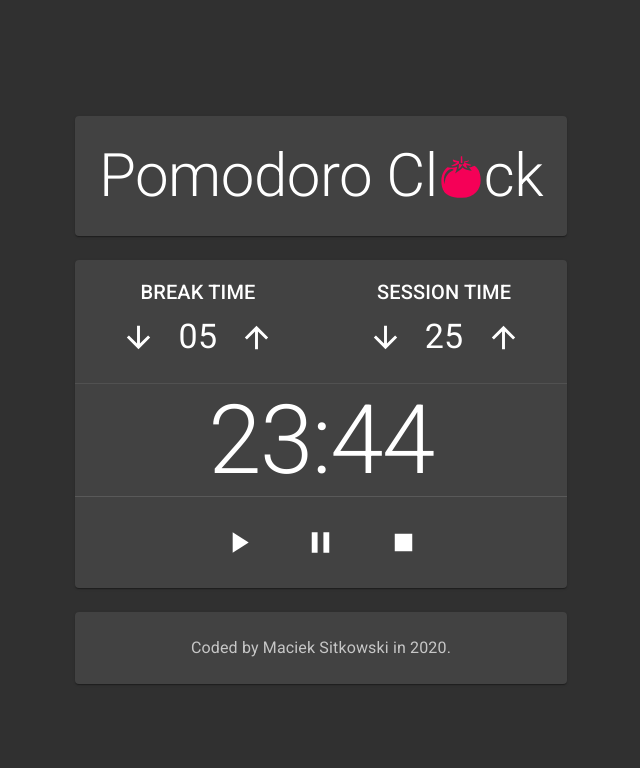
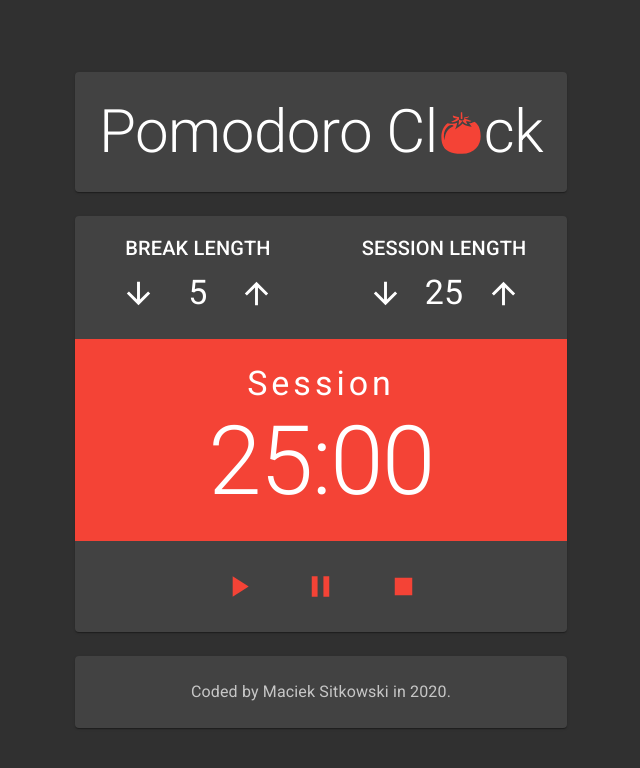
Before and after one commit to sitek94/pomodoro-clock, a React (Create React App) app: page / in a window 1280 px wide. Shown: the top 768 px of the page, without its empty margins (319-959 px from the left). Built offline with nearby package versions, Linux system fonts and the light colour scheme.

Commit message:
Add basic timer functionality

```diff
--- a/public/index.html
+++ b/public/index.html
@@ -10,6 +10,7 @@
       content="Web site created using create-react-app"
     />
     <link rel="apple-touch-icon" href="%PUBLIC_URL%/logo192.png" />
+
     <link rel="stylesheet" href="https://fonts.googleapis.com/css?family=Roboto:300,400,500,700&display=swap" />
     <!--
       manifest.json provides metadata used when your web app is installed on a
@@ -40,5 +41,6 @@
       To begin the development, run `npm start` or `yarn start`.
       To create a production bundle, use `npm run build` or `yarn build`.
     -->
+    <script src="https://cdn.freecodecamp.org/testable-projects-fcc/v1/bundle.js"></script>
   </body>
 </html>
--- a/src/App.js
+++ b/src/App.js
@@ -13,6 +13,9 @@ import Footer from './components/Footer';
 const theme = createMuiTheme({
   palette: {
     type: 'dark',
+    primary: {
+      main: '#f44336'
+    }
   },
 });
 
--- a/src/components/Controls.js
+++ b/src/components/Controls.js
@@ -4,8 +4,7 @@ import IconButton from '@material-ui/core/IconButton';
 import PlayArrowIcon from '@material-ui/icons/PlayArrow';
 import PauseIcon from '@material-ui/icons/Pause';
 import StopIcon from '@material-ui/icons/Stop';
-import { makeStyles } from '@material-ui/core/styles';
-
+import { makeStyles, useTheme } from '@material-ui/core/styles';
 
 const useStyles = makeStyles((theme) => ({
   root: {
@@ -14,23 +13,40 @@ const useStyles = makeStyles((theme) => ({
     display: 'grid',
     gridTemplateColumns: 'repeat(3, 1fr)',
     justifyItems: 'center',
-    padding: theme.spacing(2, 0)
+    padding: theme.spacing(2, 0),
   },
 }));
 
-export default function Controls() {
+export default function Controls({
+  onStartClick,
+  onPauseClick,
+  onStopClick,
+  phase
+}) {
   const classes = useStyles();
+  const theme = useTheme();
+
+  const color = phase === 'break' ? theme.palette.success.main : theme.palette.primary.main;
 
   return (
     <div className={classes.root}>
-      <IconButton aria-label="start the timer">
-        <PlayArrowIcon fontSize="large" />
+      <IconButton
+        aria-label="start the timer"
+        onClick={onStartClick}
+      >
+        <PlayArrowIcon fontSize="large" style={{ color }} />
       </IconButton>
-      <IconButton aria-label="pause the timer">
-        <PauseIcon fontSize="large" />
+      <IconButton
+        aria-label="pause the timer"
+        onClick={onPauseClick}
+      >
+        <PauseIcon fontSize="large" style={{ color }}/>
       </IconButton>
-      <IconButton aria-label="stop the timer">
-        <StopIcon fontSize="large" />
+      <IconButton
+        aria-label="stop the timer"
+        onClick={onStopClick}
+      >
+        <StopIcon fontSize="large" style={{ color }}/>
       </IconButton>
     </div>
   );
--- a/src/components/Header.js
+++ b/src/components/Header.js
@@ -16,10 +16,12 @@ const useStyles = makeStyles((theme) => ({
   },
   icon: {
     fontSize: 46,
+
   },
   svg: {
     // Align the tomato with the text
     transform: 'translateY(4px)',
+    color: theme.palette.error.main
   },
 }));
 
@@ -34,7 +36,7 @@ export default function Header() {
         {/* Insert break line for screens below 500px  */}
         {matches ? <br /> : " " }
         Cl
-        <Icon color="secondary" className={classes.icon}>
+        <Icon className={classes.icon}>
           <GiTomato className={classes.svg} />
         </Icon>
         ck
--- a/src/components/PomodoroClock.js
+++ b/src/components/PomodoroClock.js
@@ -1,10 +1,9 @@
-import React from 'react';
-import { Paper, makeStyles, Typography, Divider } from '@material-ui/core';
+import React, { useState, useRef, useEffect } from 'react';
+import { Paper, makeStyles } from '@material-ui/core';
 
 import TimeControl from './TimeControl';
 import Controls from './Controls';
 import Timer from './Timer';
-
 
 const useStyles = makeStyles({
   root: {
@@ -14,17 +13,100 @@ const useStyles = makeStyles({
   },
 });
 
-
-
 export default function PomodoroClock() {
   const classes = useStyles();
 
+  // BREAK
+  const [breakLength, setBreakLength] = useState(5);
+  const handleBreakLengthChange = (value) => {
+    if (value <= 0 || value > 60) return;
+    setBreakLength(value);
+  };
+
+  // SESSION
+  const [sessionLength, setSessionLength] = useState(25);
+  const handleSessionLengthChange = (value) => {
+    if (value <= 0 || value > 60) return;
+
+    // Update both session and timer
+    setSessionLength(value);
+    setTimer(value * 60);
+  };
+
+  // PHASE break or session
+
+  // TIMER in seconds
+  const [phase, setPhase] = useState('session');
+  const [timerState, setTimerState] = useState('stopped');
+  const [timer, setTimer] = useState(sessionLength * 60);
+  const [intervalId, setIntervalId] = useState(null);
+
+  const handleStartClick = () => {
+    if (intervalId) return;
+    setPhase('running');
+
+    setIntervalId(setInterval(() => {
+      decrementTimer();
+    }, 1000))
+  };
+
+  useEffect(() => {
+    if (timer === 0) {
+      clearInterval(intervalId);
+      setPhase('stopped');
+    }
+  }, [timer, intervalId])
+
+
+
+  const handlePauseClick = () => {
+    decrementTimer();
+  };
+
+  const handleStopClick = () => {
+    clearInterval(intervalId);
+    setPhase('stopped');
+
+    setTimer(sessionLength * 60);
+  };
+
+
+  function decrementTimer() {
+    setTimer(timer => timer - 1);
+  }
+
   return (
     <Paper className={classes.root}>
-      <TimeControl label="Break" value="05" />
-      <TimeControl label="Session" value="25" />
-      <Timer value="23:44" />
-      <Controls />
+      <TimeControl
+        label="break"
+        value={breakLength}
+        onArrowClick={handleBreakLengthChange}
+      />
+      <TimeControl
+        label="session"
+        value={sessionLength}
+        onArrowClick={handleSessionLengthChange}
+      />
+      <Timer phase={phase} value={mmss(timer)} />
+      <Controls
+        onStartClick={handleStartClick}
+        onPauseClick={handlePauseClick}
+        onStopClick={handleStopClick}
+        phase={phase}
+      />
     </Paper>
   );
 }
+
+// Format seconds
+function mmss(seconds) {
+  let minutes = Math.floor(seconds / 60);
+  if (minutes < 10) {
+    minutes = '0' + minutes;
+  }
+  seconds = Math.floor(seconds % 60);
+  if (seconds < 10) {
+    seconds = '0' + seconds;
+  }
+  return `${minutes}:${seconds}`;
+}
--- a/src/components/TimeControl.js
+++ b/src/components/TimeControl.js
@@ -12,7 +12,7 @@ const useStyles = makeStyles((theme) => ({
     gridTemplateColumns: 'repeat(3, 1fr)',
     justifyItems: 'center',
     alignItems: 'center',
-    padding: theme.spacing(2, 0)
+    padding: theme.spacing(2, 0),
   },
   label: {
     gridColumn: '1 / span 3',
@@ -20,18 +20,48 @@ const useStyles = makeStyles((theme) => ({
   },
 }));
 
-export default function TimeControl({ label, value }) {
+const INCREMENT_VALUE = 1;
+
+export default function TimeControl({ label, value, onArrowClick }) {
   const classes = useStyles();
+
+  const handleIncrement = () => {
+    onArrowClick(value + INCREMENT_VALUE);
+  }
+
+  const handleDecrement = () => {
+    onArrowClick(value - INCREMENT_VALUE);
+  }
 
   return (
     <div className={classes.root}>
-      <Typography variant="h6" className={classes.label}>{label} time</Typography>
+      <Typography
+        className={classes.label}
+        variant="h6"
+        id={`${label}-label`}
+      >
+        {label} length
+      </Typography>
 
-      <IconButton aria-label={`decrease ${label} time`}>
+      <IconButton
+        id={`${label}-decrement`}
+        aria-label={`decrease ${label} time`}
+        onClick={handleDecrement}
+      >
         <ArrowDownwardIcon fontSize="large" />
       </IconButton>
-      <Typography variant="h4">{value}</Typography>
-      <IconButton aria-label={`increase ${label} time`}>
+
+      <Typography
+        id={`${label}-length`}
+        variant="h4">
+        {value}
+      </Typography>
+
+      <IconButton
+        id={`${label}-increment`}
+        aria-label={`increase ${label} time`}
+        onClick={handleIncrement}
+      >
         <ArrowUpwardIcon fontSize="large" />
       </IconButton>
     </div>
--- a/src/components/Timer.js
+++ b/src/components/Timer.js
@@ -1,26 +1,67 @@
 import React from 'react';
-import { makeStyles, Typography, Divider } from '@material-ui/core';
+import { makeStyles, Typography, Box } from '@material-ui/core';
 
-const useStyles = makeStyles({
+const useStyles = makeStyles((theme) => ({
   root: {
     gridColumn: '1 / span 2',
     width: '100%',
     textAlign: 'center',
+    padding: theme.spacing(3),
+    transition: 'background-color .5s',
   },
+  label: {
+    letterSpacing: 4,
+  },
+}));
 
-})
-
-export default function Timer({ value }) {
+export default function Timer({ value, phase }) {
   const classes = useStyles();
 
+
+
+  const bgColor = {
+    pause: null,
+    break: 'success.main',
+    session: 'primary.main',
+  };
+
+  const label = {
+    pause: 'Tomatoes are waiting!',
+    break: 'Break',
+    session: 'Session',
+  };
+
+  const parsedValue = mmss(value);
+
   return (
-    <div className={classes.root}>
-      <Divider light />
-
-      <Typography variant="h1" component="h2">
+    <Box
+      bgcolor={bgColor[phase]}
+      className={classes.root}
+    >
+      <Typography
+        id="timer-label"
+        className={classes.label}
+        variant="h4"
+        component="h3"
+      >
+        {label[phase]}
+      </Typography>
+      <Typography id="time-left" variant="h1" component="h2">
         {value}
       </Typography>
-      <Divider />
-    </div>
+    </Box>
   );
 }
+
+// Format seconds
+function mmss(seconds) {
+  let minutes = Math.floor(seconds / 60);
+  if (minutes < 10) {
+    minutes = '0' + minutes;
+  }
+  seconds = Math.floor(seconds % 60);
+  if (seconds < 10) {
+    seconds = '0' + seconds;
+  }
+  return `${minutes}:${seconds}`;
+}
```
Also changed, not shown: 1 other file (tests, documents, lock files or other folders).
